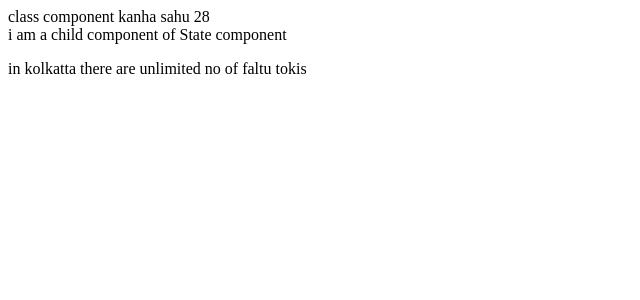
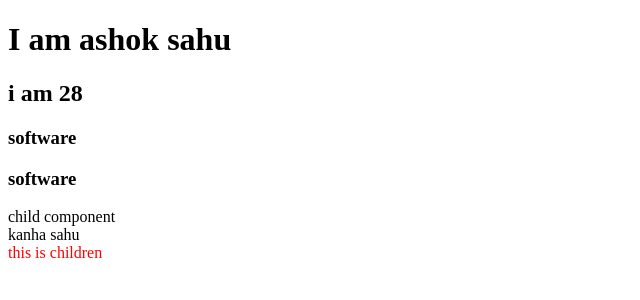
Before and after one commit to s-k-sahu/react-classes, a React (Create React App) app: page / in a window 1280 px wide. Shown: the top 300 px of the page, without its empty margins (0-640 px from the left). Built offline with nearby package versions, Linux system fonts and the light colour scheme.

Commit message:
children and props and state

```diff
--- a/src/02_state_n_props/01.stateInClassComponent.jsx
+++ b/src/02_state_n_props/01.stateInClassComponent.jsx
@@ -1,23 +1,47 @@
-import React, { Component } from "react";
-import PropComp from "./PropComp";
+import React from "react";
+import ChildComp from "./PropComp";
 
-
-class StateCC extends Component {
-  constructor() {
-    super();
+class CC extends React.Component {
+  constructor(props) {
+    super(props);
     this.state = {
-      name: "kanha sahu",
+      name: "ashok sahu",
       age: 28,
+      isMarried: false,
+      girlfriends: ["riya", "priya", "russia"],
+      about: {
+        job: "software",
+        location: "BBSR",
+        position: "syatem engineer",
+        willingToMarry: true,
+        searchingForGirls: true,
+        didAnyoneFound: false,
+        reason: "utupata",
+      },
     };
   }
   render() {
+    const {
+      name,
+      age,
+      about: { job },
+    } = this.state;
+    // console.log(this.props.children)
     return (
       <div>
-        class component {this.state.name} {this.state.age}
-      <PropComp propData={'ashok'}/>
+        <h1>I am {name}</h1>
+        <h2>i am {age}</h2>
+        <h3>{job}</h3>
+        <h3>{job}</h3>
+
+        {/* <ChildComp name='kanha sahu'/> */}
+        <ChildComp name='kanha sahu'>
+          <div style={{color:'red'}}>this is children</div>
+        </ChildComp>
+        {/* <p>{JSON.stringify(about)}</p> */}
       </div>
     );
   }
 }
 
-export default StateCC;
+export default CC;
--- a/src/02_state_n_props/PropComp.jsx
+++ b/src/02_state_n_props/PropComp.jsx
@@ -1,22 +1,20 @@
-import React, { Component } from 'react'
+import React, { Component } from "react";
 
-export default class PropComp extends Component {
-    constructor(props){
-        super(props);
-        this.state={
-            place:'kolkatta',
-            noOffaltuTokis:'unlimited'
-        }
-        console.log(props,'props data...')
-    }
+class ChildComp extends Component {
+  constructor(props) {
+    super(props);
+  }
+
   render() {
-    const {noOffaltuTokis,place} = this.state
+    const { children, name } = this.props;
     return (
       <div>
-        i am a child component of State component
-        {/* <p>in {this.state.place} there are {this.state.noOffaltuTokis} no of faltu tokis</p> */}
-        <p>in {place} there are {noOffaltuTokis} no of faltu tokis</p>
+        child component <br />
+        {name}
+        {children}
       </div>
-    )
+    );
   }
 }
+
+export default ChildComp;
```
